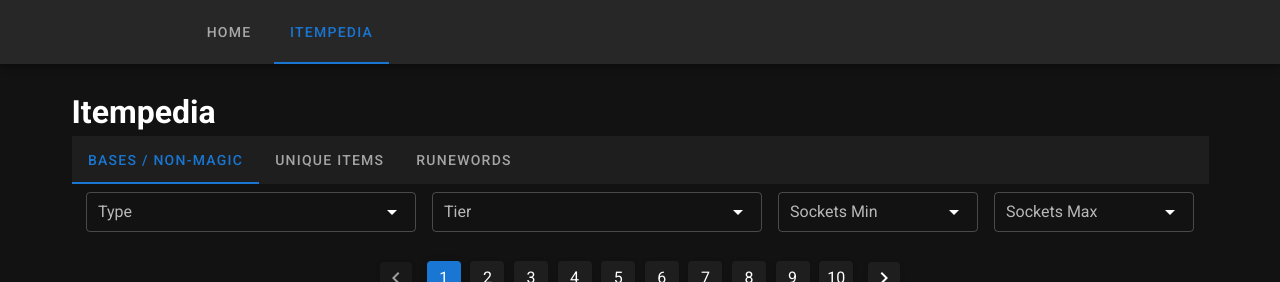
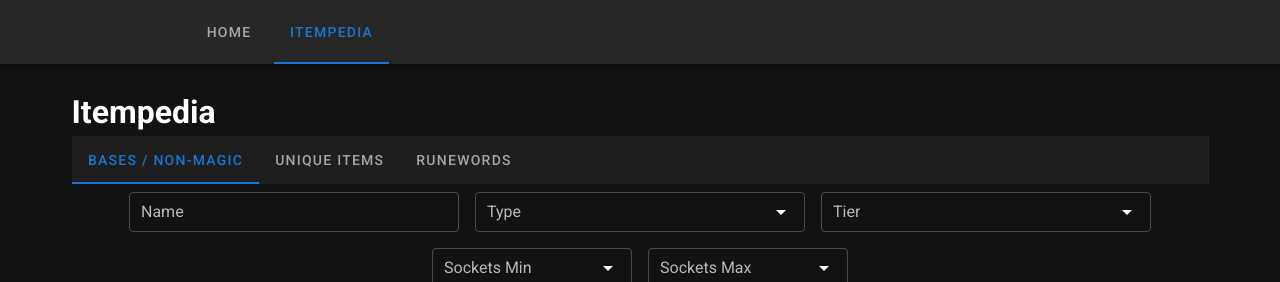
Before and after one commit to c-malecki/pd2tt-nuxt-website, a Nuxt app: page /itempedia in a window 1280 px wide. Shown: the top 282 px of the page. Built offline with nearby package versions, Linux system fonts and the light colour scheme.

Commit message:
fix Oath + add name filter for bases

```diff
--- a/components/itempedia/BasesSearch.vue
+++ b/components/itempedia/BasesSearch.vue
@@ -2,6 +2,16 @@
   <div>
     <div class="Itempedia-filter-container">
       <div class="Itempedia-filter-row">
+        <div class="Input-Wrapper">
+          <v-text-field
+            v-model="formValues.name"
+            label="Name"
+            flat
+            dense
+            outlined
+            hide-details
+          />
+        </div>
         <div class="Input-Wrapper">
           <v-autocomplete
             v-model="formValues.type"
@@ -78,6 +88,7 @@ export default {
   data: () => ({
     page: 1,
     formValues: {
+      name: "",
       type: undefined,
       tier: undefined,
       socketMin: undefined,
@@ -98,7 +109,10 @@ export default {
     },
     filteredItems() {
       let items = this.getBases;
-      const { type, tier, socketMin, socketMax } = this.formValues;
+      const { name, type, tier, socketMin, socketMax } = this.formValues;
+      items = items.filter((obj) =>
+        obj.name.toLowerCase().includes(name.toLowerCase())
+      );
       if (type !== undefined) {
         items = items.filter((obj) => obj.type === type);
       }
```
Also changed, not shown: assets/json/all_runewords.json.
